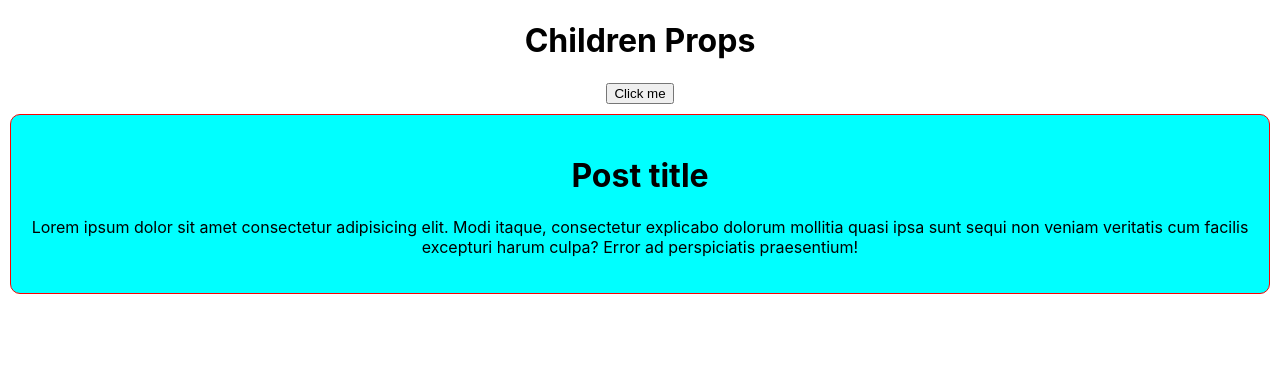
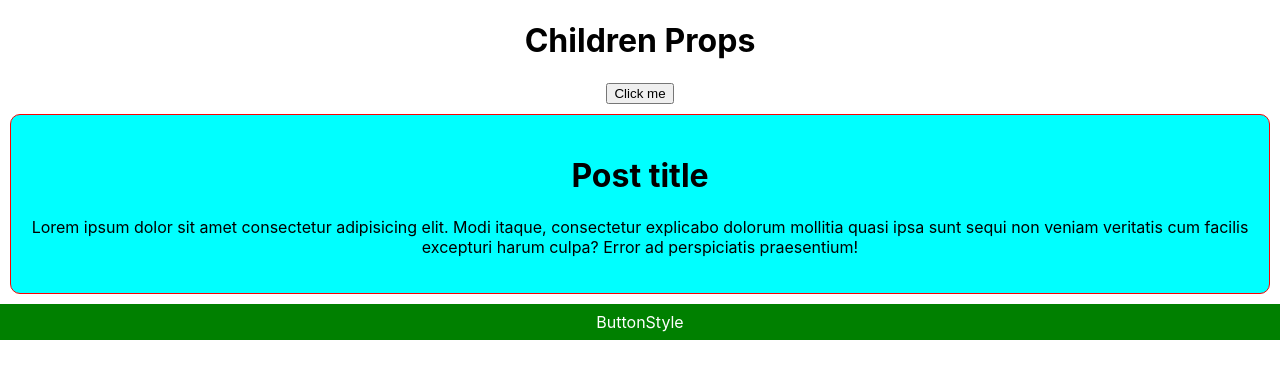
Before and after one commit to AsifAhmedSahil/Think-in-a-Typescript-Way---React-typescript, a React (Create React App) app: page / in a window 1280 px wide. Shown: the top 378 px of the page. Built offline with nearby package versions, Linux system fonts and the light colour scheme.

Commit message:
passing style with props

```diff
--- a/src/App.tsx
+++ b/src/App.tsx
@@ -2,6 +2,7 @@ import React from 'react';
 
 import './App.css';
 import Button from './Components/Button';
+import ButtonStyle from './Components/ButtonStyle';
 import DataFetch from './Components/DataFetch';
 import Post from './Components/Post';
 import User from './Components/User';
@@ -42,6 +43,12 @@ const UserArray = [
   },
 ]
 
+const style = {
+  backgroundColor: "green",
+  color:"white",
+  padding: "0.5rem"
+}
+
 function App() {
   return (
     <div className="App">
@@ -62,6 +69,9 @@ function App() {
     <Button>Click me</Button>
 
     <Post/>
+
+    {/* style componet or css pass kora props diye */}
+    <ButtonStyle btnStyle={style}/>
     </div>
   );
 }
--- /dev/null
+++ b/src/Components/ButtonStyle.tsx
@@ -0,0 +1,15 @@
+import React from 'react'
+
+// React.CSSProperties for pasing styles like props
+
+type ButtonStyleProps = {
+    btnStyle: React.CSSProperties
+}
+
+const ButtonStyle = ({btnStyle}:ButtonStyleProps) => {
+  return (
+    <div style={btnStyle}>ButtonStyle</div>
+  )
+}
+
+export default ButtonStyle
```
